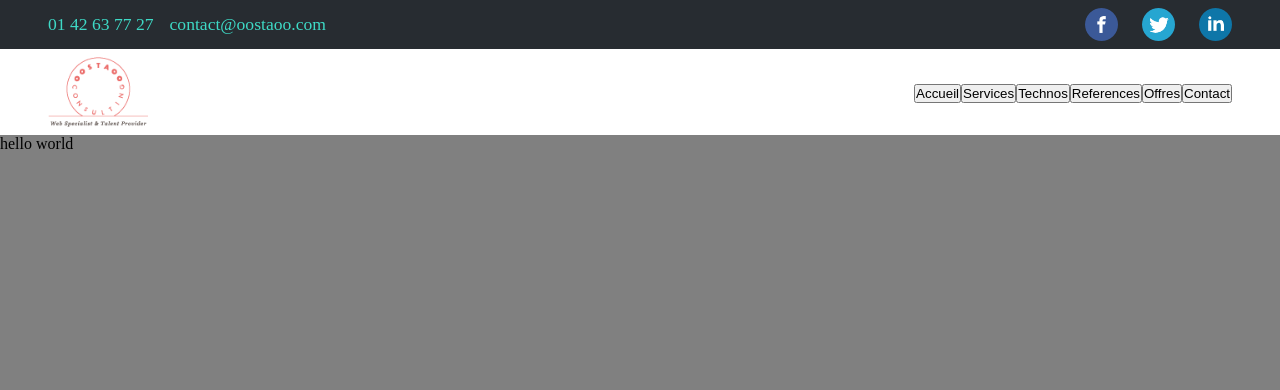
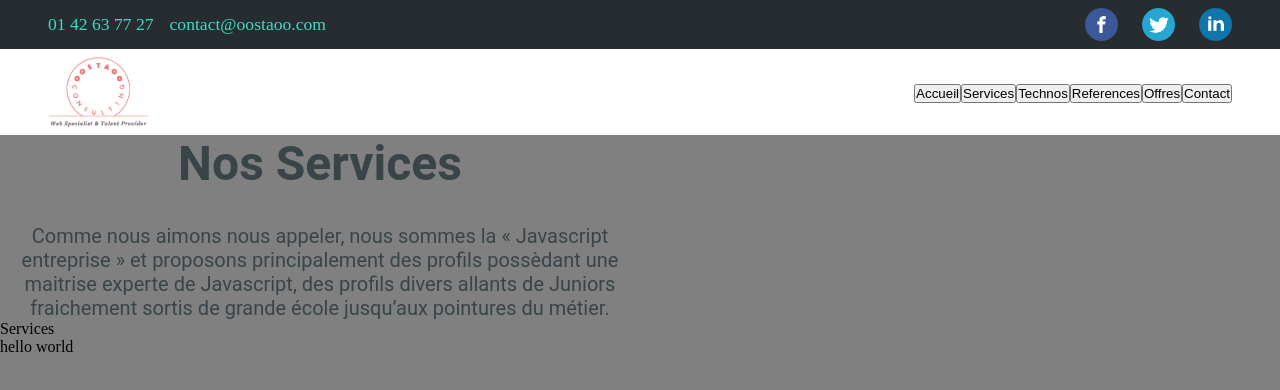
Before and after one commit to jeremielenoir/oostaoo-site, a Next.js app: page / in a window 1280 px wide. Shown: the top 390 px of the page. Built offline with nearby package versions, Linux system fonts and the light colour scheme.

Commit message:
Feature/Title reusable  component + Titles.js

```diff
--- /dev/null
+++ b/assets/Titles.js
@@ -0,0 +1,21 @@
+export const Titles = {
+   services: {
+      title: 'Nos Services',
+      description:
+         'Comme nous aimons nous appeler, nous sommes la « Javascript entreprise » et proposons principalement des profils possèdant une maitrise experte de Javascript, des profils divers allants de Juniors fraichement sortis de grande école jusqu’aux pointures du métier.',
+   },
+   technos: {
+      title: 'Nos Technos',
+      description:
+         'Nos consultants maîtrisent de multiples technologies, du legacy aux frameworks les plus modernes',
+   },
+   references: {
+      title: 'Nos Références',
+      description: 'Ils nous ont fait confiance :',
+   },
+   emplois: {
+      title: "Nos offres d'emploi",
+      description:
+         'Ipsum dolor sit amet consectetur, adipisicing elit. Sequi alias iste ducimus tenetur saepe reprehenderit quasi reiciendis ab architecto',
+   },
+};
--- /dev/null
+++ b/components/SectionTitle/SectionTitle.module.css
@@ -0,0 +1,19 @@
+.container {
+   font-family: 'Roboto', sans-serif;
+   color: #394449;
+   text-align: center;
+   width: 50%;
+   display: flex;
+   flex-direction: column;
+   align-items: center;
+   gap: 32px;
+}
+
+.title {
+   font-size: 3rem;
+}
+
+.description {
+   font-size: 1.25rem;
+   line-height: 1.2;
+}
--- /dev/null
+++ b/components/SectionTitle/SectionTitle.tsx
@@ -0,0 +1,19 @@
+import { FC } from 'react';
+
+import styles from './SectionTitle.module.css';
+
+interface TitleProps {
+   title: string;
+   description: string;
+}
+
+const SectionTitle: FC<TitleProps> = ({ title, description }) => {
+   return (
+      <div className={styles.container}>
+         <h2 className={styles.title}>{title}</h2>
+         <p className={styles.description}>{description}</p>
+      </div>
+   );
+};
+
+export default SectionTitle;
--- /dev/null
+++ b/components/Services/Services.tsx
@@ -0,0 +1,15 @@
+import React from 'react';
+
+import SectionTitle from '../SectionTitle/SectionTitle';
+import { Titles } from '../../assets/Titles';
+
+const Services = () => {
+   return (
+      <div>
+         <SectionTitle title={Titles.services.title} description={Titles.services.description} />
+         Services
+      </div>
+   );
+};
+
+export default Services;
--- a/pages/index.tsx
+++ b/pages/index.tsx
@@ -1,6 +1,7 @@
-import Nav from "@/components/nav/Nav.tsx";
-import Head from "next/head";
-import styles from "./Home.module.css";
+import Nav from '@/components/nav/Nav';
+import Services from '@/components/Services/Services';
+import Head from 'next/head';
+import styles from './Home.module.css';
 
 export default function Home() {
    return (
@@ -13,6 +14,7 @@ export default function Home() {
          </Head>
          <main className={styles.main}>
             <Nav />
+            <Services />
             hello world
          </main>
       </>
```
Lines whose indentation alone changed are shown as unchanged.
